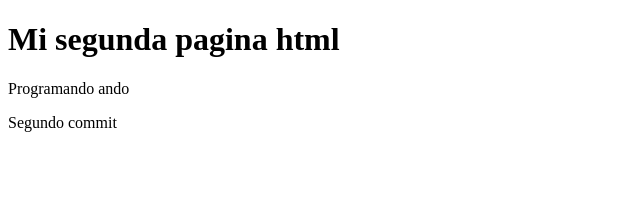
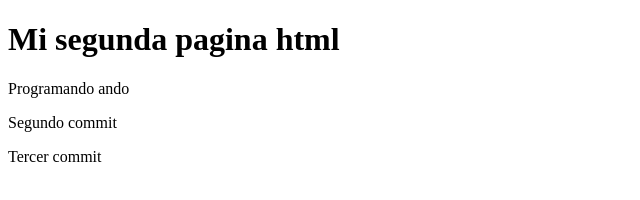
Before and after one commit to kari-robles/ch42-chocolate, a plain HTML site: page index.html in a window 1280 px wide. Shown: the whole page, without its empty margins (0-640 px from the left). Drawn offline with Linux system fonts and the light colour scheme.

Commit message:
Tercer commit index html

```diff
--- a/index.html
+++ b/index.html
@@ -11,5 +11,6 @@
 <h1> Mi segunda pagina html </h1>
 <p> Programando ando </p>
 <p> Segundo commit </p>
+<p> Tercer commit </p>
 </body>
 </html>
```
